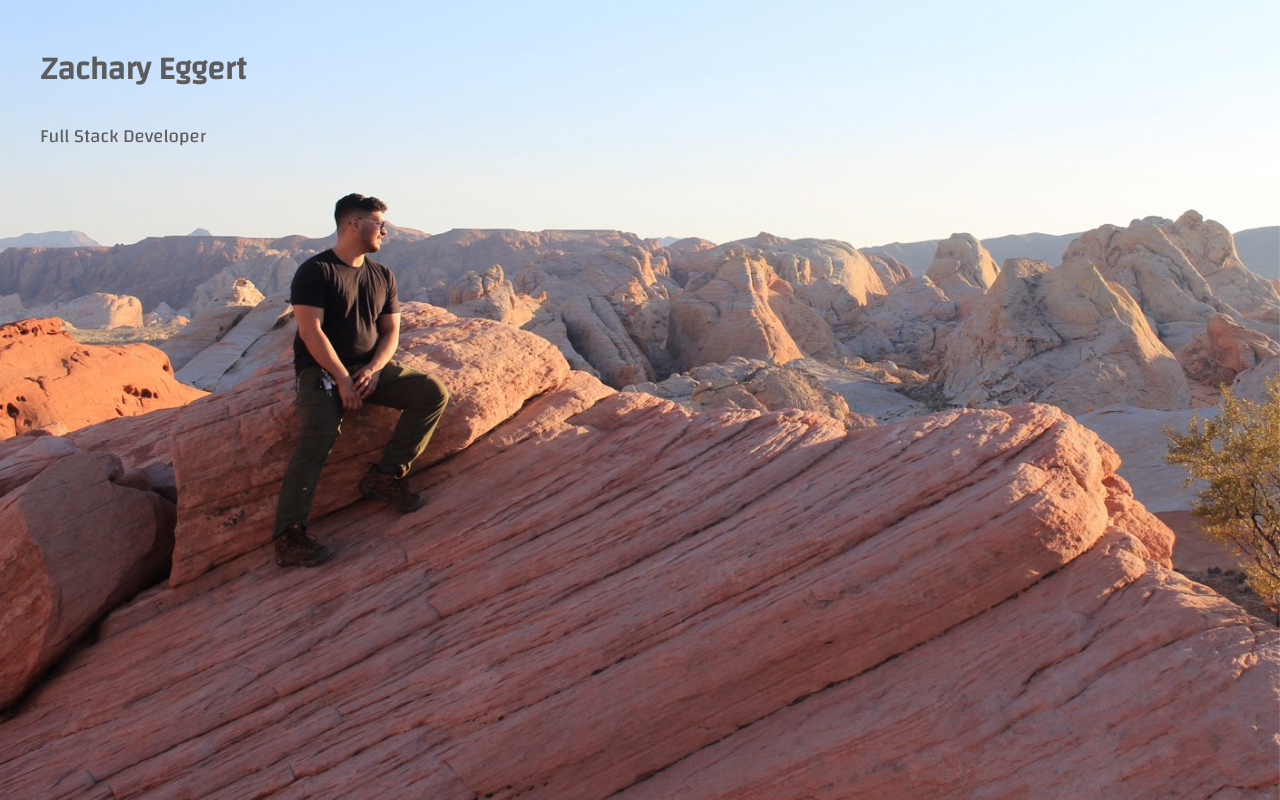
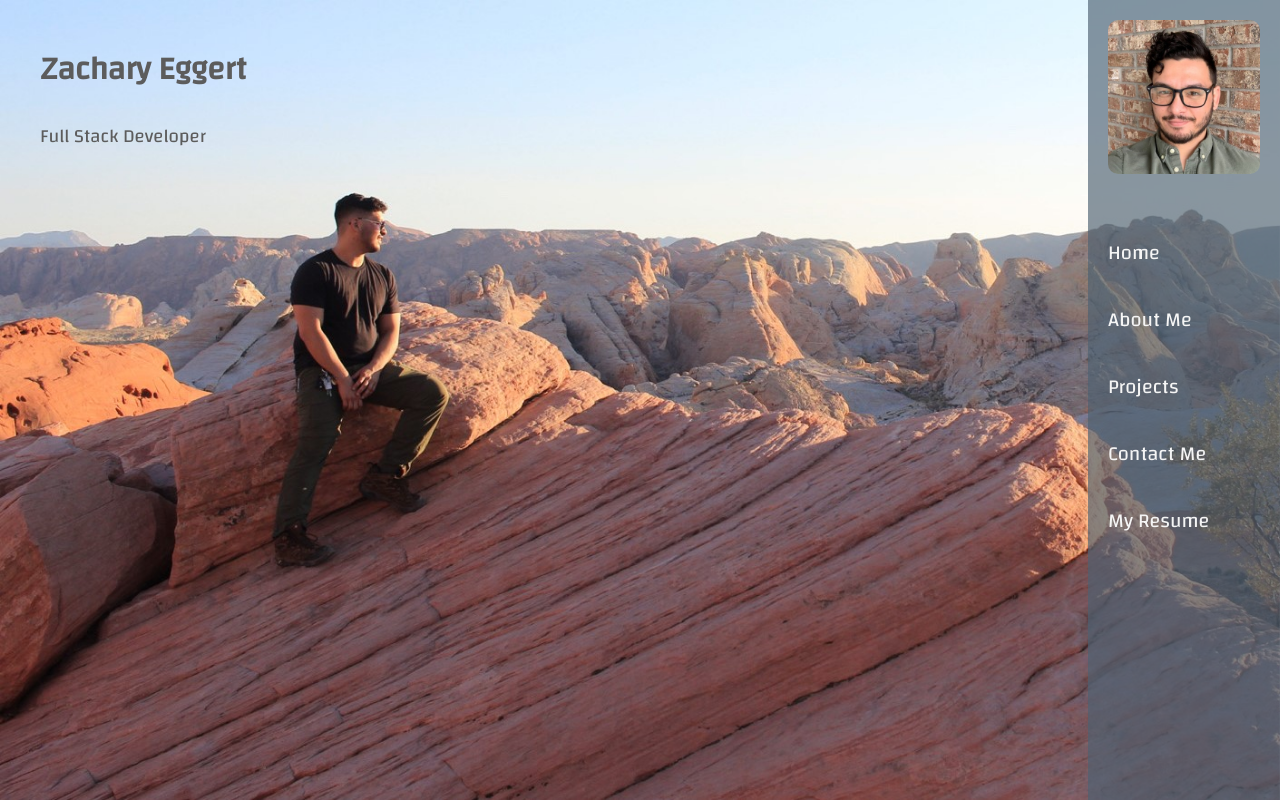
Before and after one commit to zreggert/dev_portfolio, a React (Create React App) app: page /about-me in a window 1280 px wide. Built offline with nearby package versions, Linux system fonts and the light colour scheme.

Commit message:
added an images folder to public. added navbar component

```diff
--- a/src/App.js
+++ b/src/App.js
@@ -1,12 +1,14 @@
 import React from 'react';
 import Background from './components/Background';
 import Header from './components/Header';
+import Navbar from './components/Navbar';
 
 function App() {
     return (
         <div>
             <Background />
             <Header />
+            <Navbar />
         </div>
     );
 }
--- a/src/components/Background.js
+++ b/src/components/Background.js
@@ -5,8 +5,8 @@ import '../styles/styles.css';
 function Background() {
     return (
         <div>
-            <figure class="hero"></figure>
-            <figure class="mobile-hero"></figure>
+            <figure className="hero"></figure>
+            <figure className="mobile-hero"></figure>
         </div>
     )
 }
--- a/src/components/Navbar.js
+++ b/src/components/Navbar.js
@@ -0,0 +1,34 @@
+import React from 'react';
+
+import '../styles/styles.css';
+
+function Navbar() {
+    return (
+        <aside>
+            <figure>
+                <img className="profile-pic" src="./images/zack_full_stack_dev.jpg" alt="Zachary Eggert"/>
+            </figure>
+            <nav>
+                <ul>
+                    <li>
+                        <button className="nav-btn" type="button" name="home">Home</button>
+                    </li>
+                    <li>
+                        <button className="nav-btn" type="button" name="about-me">About Me</button>
+                    </li>
+                    <li>
+                        <button className="nav-btn" type="button" name="projects">Projects</button>
+                    </li>
+                    <li>
+                        <button className="nav-btn" type="button" name="contact-me">Contact Me</button>
+                    </li>
+                    <li>
+                        <button className="nav-btn" type="button" name="resume"><a className="res-link" href="resources/zachary_eggert_resume.pdf">My Resume</a></button>
+                    </li>
+                </ul>
+            </nav>
+        </aside>
+    )
+}
+
+export default Navbar;
```
Also changed, not shown: public/images/zack_full_stack_dev.jpg (renamed from src/images/zack_full_stack_dev.jpg).
